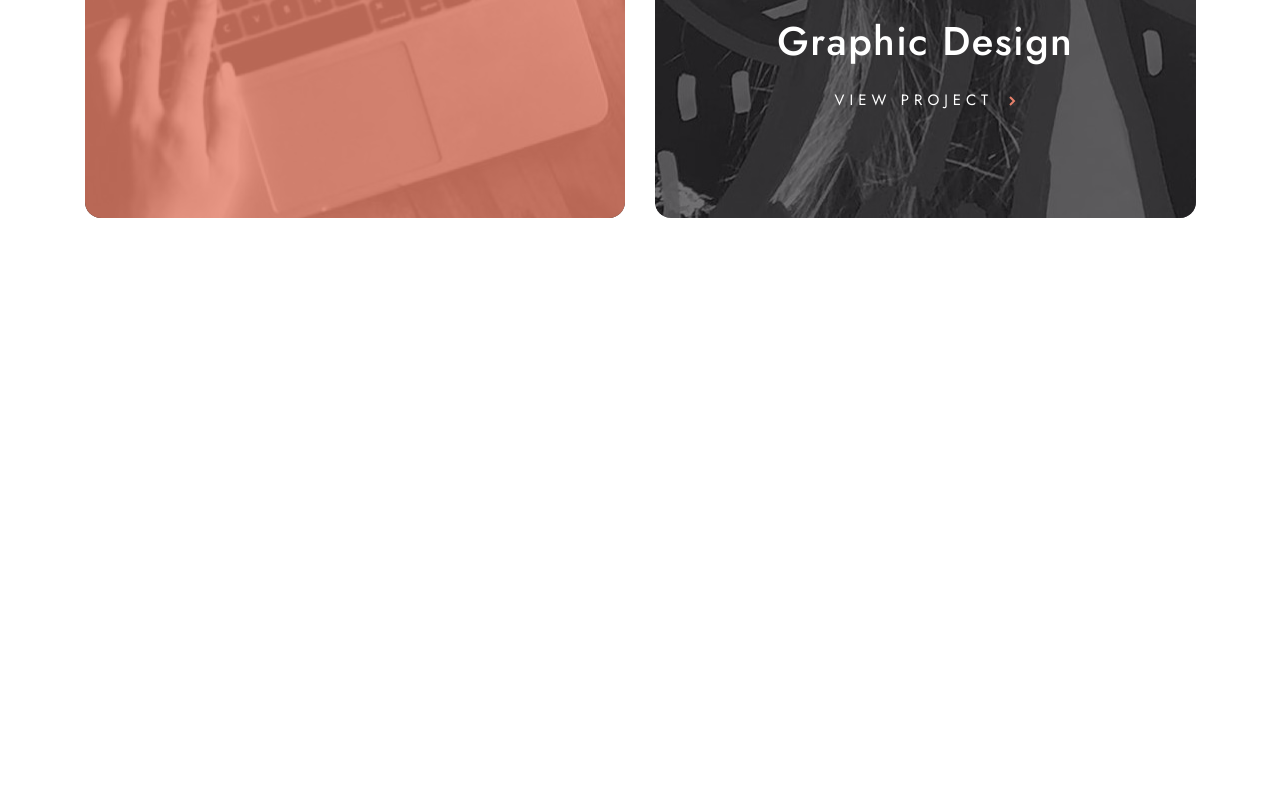
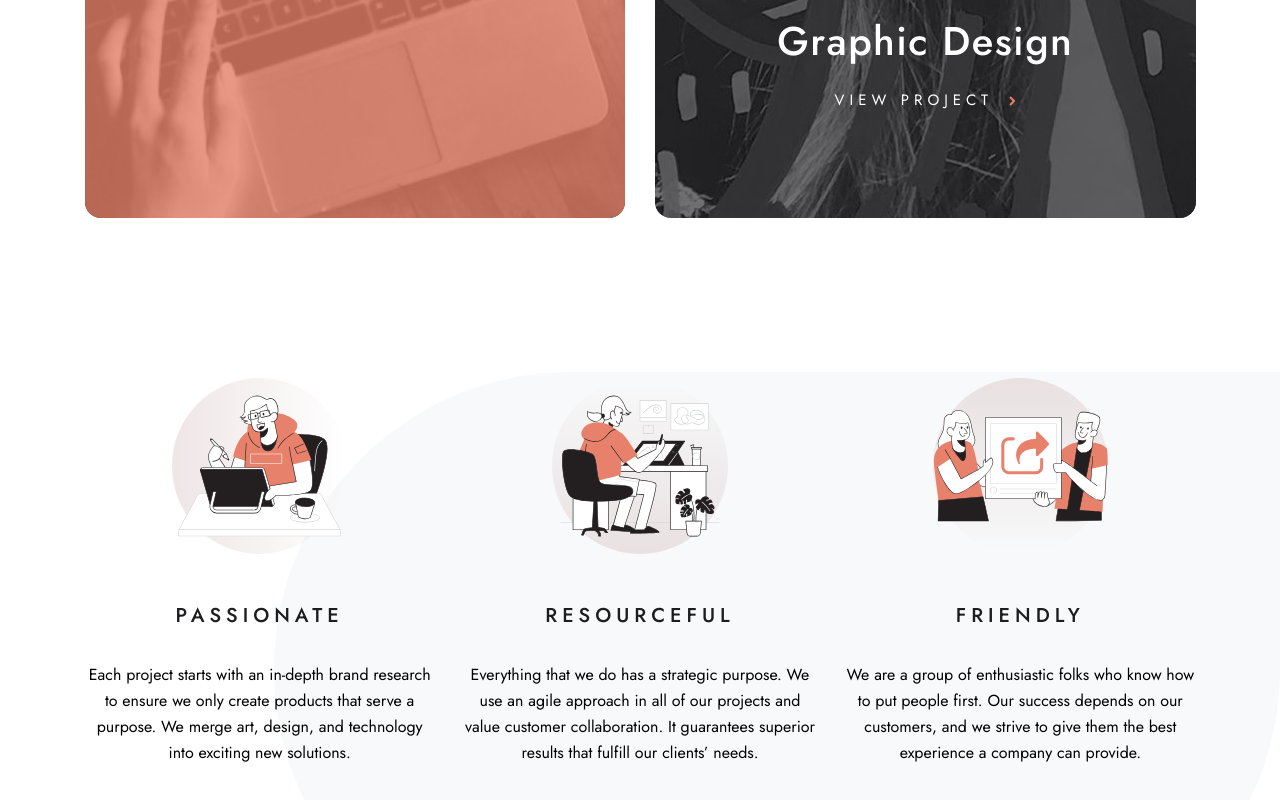
Before and after one commit to BenjaminBatres/Designo, a Next.js app: page / in a window 1280 px wide. Shown: the part 1345-2145 px from the top of the page. Before the commit the page ends 1643 px from the top, so only its background shows below. Built offline with nearby package versions, Linux system fonts and the light colour scheme.

Commit message:
feat: implemented feature section

```diff
--- /dev/null
+++ b/app/components/Sections/FeaturesSection.tsx
@@ -0,0 +1,62 @@
+import Image from "next/image";
+import Passionate from "../../assets/home/desktop/illustration-passionate.svg";
+import ResourceFul from "../../assets/home/desktop/illustration-resourceful.svg";
+import Friendly from "../../assets/home/desktop/illustration-friendly.svg";
+import Leaf from "../../assets/shared/desktop/bg-pattern-leaf.svg";
+export default function FeaturesSection() {
+  const features = [
+    {
+      image: Passionate,
+      title: "Passionate",
+      desc: "Each project starts with an in-depth brand research to ensure we only create products that serve a purpose. We merge art, design, and technology into exciting new solutions.",
+      gradient: "bg-linear-to-r",
+    },
+    {
+      image: ResourceFul,
+      title: "ResourceFul",
+      desc: "Everything that we do has a strategic purpose. We use an agile approach in all of our projects and value customer collaboration. It guarantees superior results that fulfill our clients’ needs.",
+      gradient: "bg-linear-to-t",
+    },
+    {
+      image: Friendly,
+      title: "Friendly",
+      desc: "We are a group of enthusiastic folks who know how to put people first. Our success depends on our customers, and we strive to give them the best experience a company can provide.",
+      gradient: "bg-linear-to-b",
+    },
+  ];
+  return (
+    <section className="pt-10 pb-20 lg:py-20 px-7.5 relative overflow-hidden">
+      <Image
+        src={Leaf}
+        alt=""
+        className="hidden md:block absolute -bottom-30 -right-1/4 lg:right-0 -z-10 rotate-180"
+      />
+      <div className="max-w-277.75 mx-auto grid lg:grid-cols-3 gap-20 sm:gap-7.5">
+        {features.map((feat, id) => (
+          <div
+            className="flex flex-col sm:flex-row lg:flex-col items-center gap-12"
+            key={id}
+          >
+            <figure
+              className={`${feat.gradient} to-[#5D0202]/0 from-[#5D0202]/10 rounded-full sm:w-1/2`}
+            >
+              <Image
+                src={feat.image}
+                alt=""
+                className="size-full object-cover"
+              />
+            </figure>
+            <div className="flex flex-col items-center sm:items-start lg:items-center gap-8 sm:gap-4 lg:gap-8">
+              <h2 className="text-xl uppercase font-medium tracking-[5px] text-Black">
+                {feat.title}
+              </h2>
+              <p className="text-center sm:text-left lg:text-center leading-6.5">
+                {feat.desc}
+              </p>
+            </div>
+          </div>
+        ))}
+      </div>
+    </section>
+  );
+}
--- a/app/page.tsx
+++ b/app/page.tsx
@@ -1,3 +1,4 @@
+import FeaturesSection from "./components/Sections/FeaturesSection";
 import HeroSection from "./components/Sections/HeroSection";
 import ServicesShowCase from "./components/Sections/ServicesShowCase";
 
@@ -6,6 +7,7 @@ export default function Home() {
     <>
     <HeroSection />
     <ServicesShowCase />
+    <FeaturesSection />
     </>
   );
 }
```
